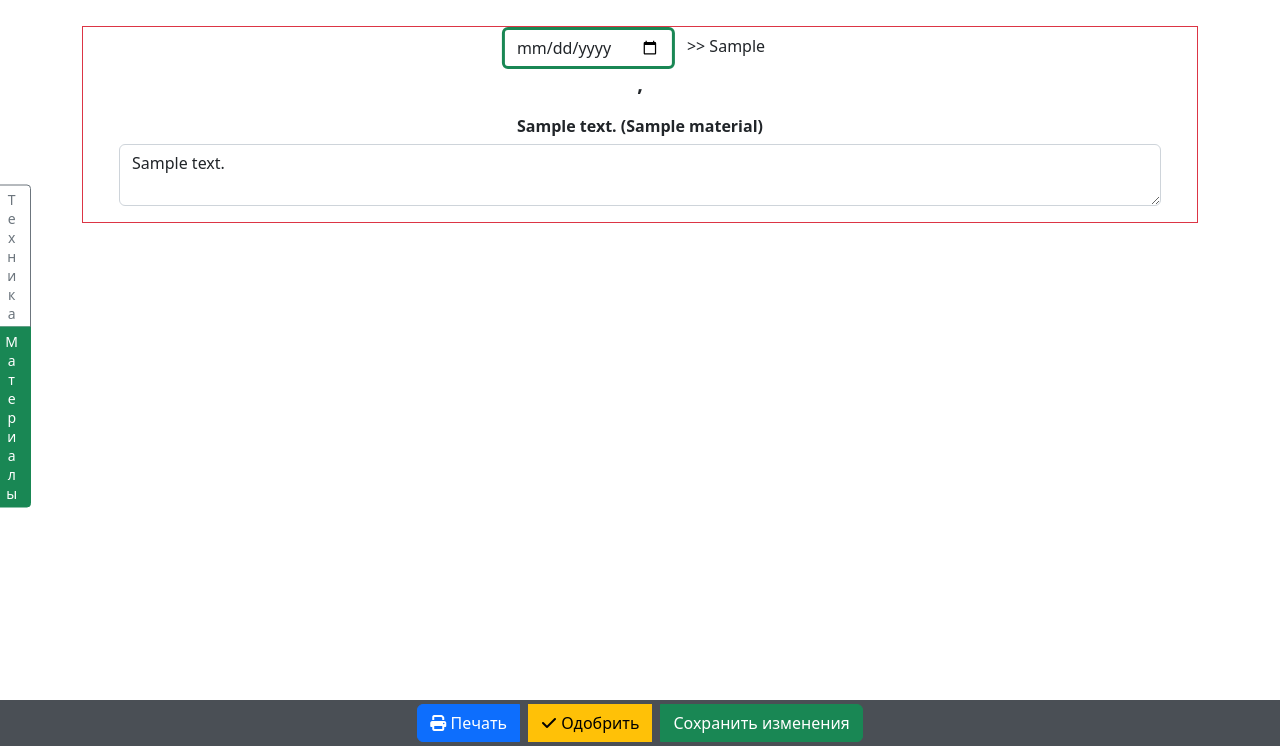
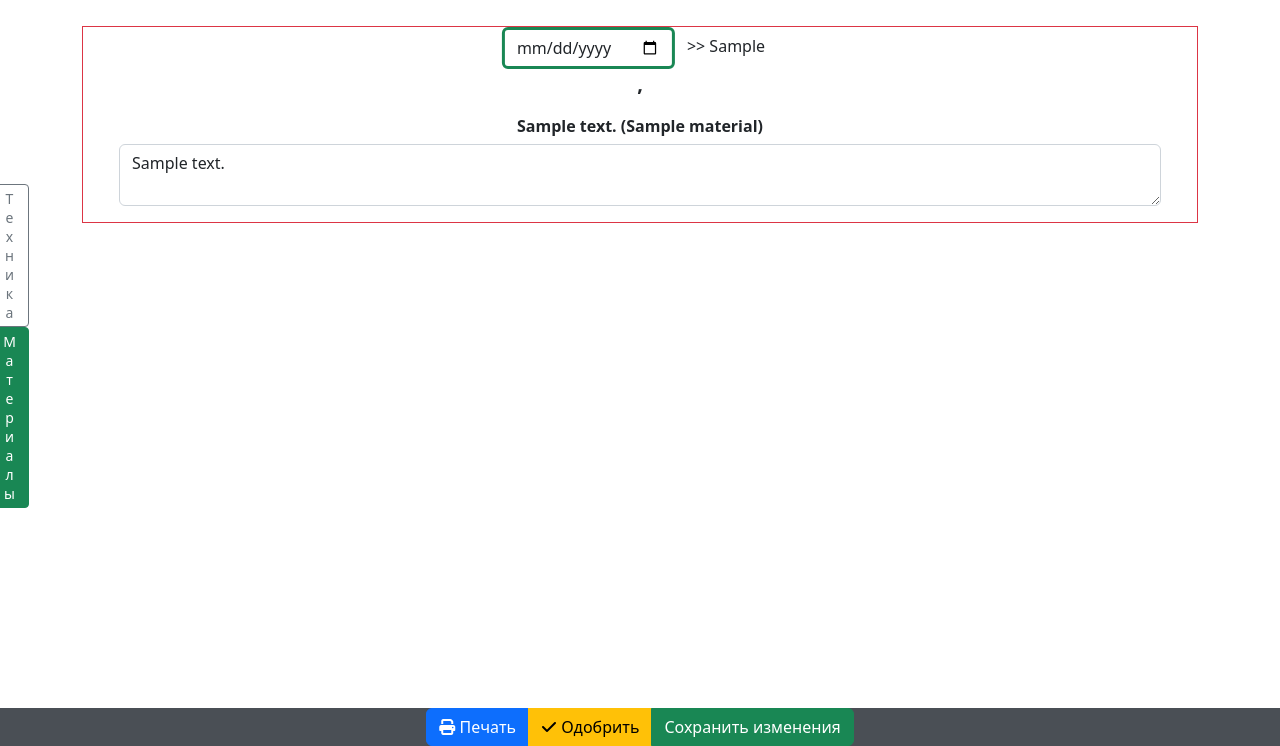
Before and after one commit to alexandrPushylo/TechManager, a Django app: template templates/extend/supply_app_materials.html in a window 1280 px wide. Shown: the part 54-800 px from the top of the page. Run offline with Django 3.2, Linux system fonts and the light colour scheme; the template is opened without the code that fills it: most values are stand-ins (such as "Sample title", 1, 10 or a date in 2020); some libraries are stand-ins or nearby versions.

Commit message:
Update supply_app_materials.html

```diff
--- a/templates/extend/supply_app_materials.html
+++ b/templates/extend/supply_app_materials.html
@@ -49,7 +49,7 @@
 {% endblock %}
 
 {% block tab %}
-<div class="position-fixed start-0 top-50 translate-middle-y btn-group-vertical" style="margin-left: -20px; width: 3.2rem">
+<div class="position-fixed start-0 top-50 translate-middle-y btn-group-vertical-sm" style="margin-left: -10px; width: 3.2rem">
     <a  id="btn_show_tech" href="{% url 'supply_app' cw_day %}" style=" text-orientation: upright; writing-mode: vertical-rl; " class=" btn btn-sm  btn-outline-secondary" aria-current="page">Техника</a>
     <a  id="btn_show_mater" href="{% url 'supply_materials' cw_day %}"   style="text-orientation: upright; writing-mode: vertical-rl;" class=" btn btn-sm  btn-outline-success active " aria-current="page">Материалы</a>
 </div>
@@ -61,9 +61,9 @@
 
 {% block bottom_panel %}
 <div class="input-group d-flex justify-content-center align-items-center">
-    <a  class="btn btn_print btn-primary m-1" aria-current="page"><i class="fa-solid fa-print"></i> Печать</a>
-    <a class="btn  btn_status_check {% if status_checked %} btn-outline-secondary {% else %} btn-warning {% endif %}  m-1" aria-current="page"><i class="fa-solid fa-check"></i> Одобрить</a>
-    <input form="material_form" class="btn btn-success  col-auto   m-1" type="submit" value="Сохранить изменения">
+    <a  class="btn btn_print btn-primary " aria-current="page"><i class="fa-solid fa-print"></i> Печать</a>
+    <a class="btn  btn_status_check {% if status_checked %} btn-outline-secondary {% else %} btn-warning {% endif %}" aria-current="page"><i class="fa-solid fa-check"></i> Одобрить</a>
+    <input form="material_form" class="btn btn-success  col-auto   " type="submit" value="Сохранить изменения">
 
 {#<a href="{% url 'supply_today_app' cw_day %}" class="btn btn-outline-primary active  col-auto m-1" aria-current="page">Настройка приоритета</a>#}
 {##}
```
